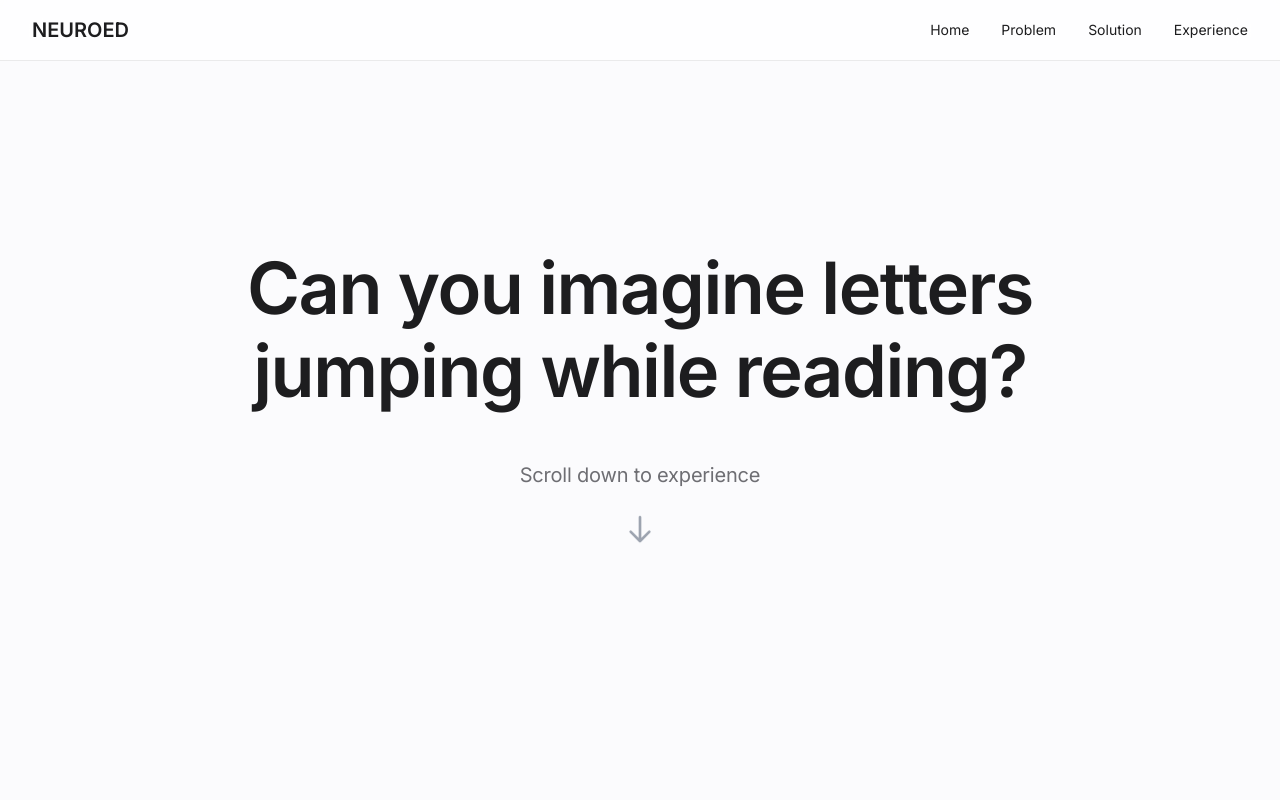
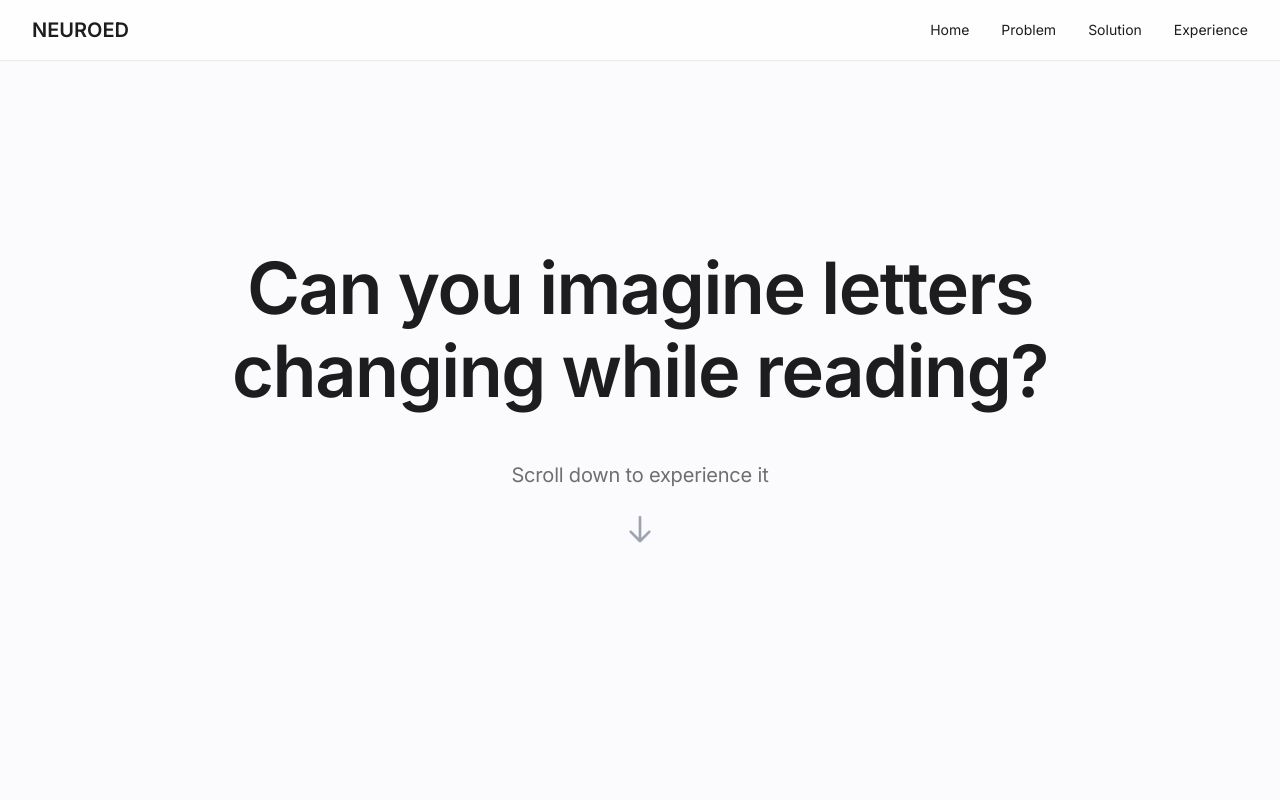
Before and after one commit to Adricors/webh, a plain HTML site: page index.html in a window 1280 px wide. Shown: the top 800 px of the page. Drawn offline with nearby package versions, Linux system fonts and the light colour scheme.

Commit message:
Update index.html

```diff
--- a/index.html
+++ b/index.html
@@ -571,12 +571,12 @@
     <section id="home" class="apple-hero relative" style="background: var(--color-bg-light);">
       <div class="max-w-6xl mx-auto px-8 text-center relative z-10">
         <h1 class="text-5xl md:text-7xl apple-text mb-12 blur-in px-4" style="color: var(--color-primary); line-height: 1.15;">
-          <span id="intro-text" style="display: inline-block;">Can you imagine letters<br>jumping while reading?</span>
+          <span id="intro-text" style="display: inline-block;">Can you imagine letters<br>changing while reading?</span>
         </h1>
 
         <div class="mt-12 blur-in" style="transition-delay: 0.3s;">
           <p class="text-xl apple-subtitle">
-            Scroll down to experience
+            Scroll down to experience it
           </p>
           <div class="mt-8 animate-bounce">
             <svg class="w-8 h-8 mx-auto text-gray-400" fill="none" stroke="currentColor" viewBox="0 0 24 24">
@@ -614,7 +614,7 @@
       <div class="max-w-6xl mx-auto px-8">
         <div class="text-center mb-24 fade-in">
           <h2 class="text-5xl md:text-6xl apple-text mb-12">
-            The educational system is designed for students to adapt to it…
+            The educational system is designed so that students adapt to it…
           </h2>
           <p class="text-3xl md:text-4xl" style="color: rgba(255, 255, 255, 0.9);">
             …but what happens when it's impossible to adapt?
```
